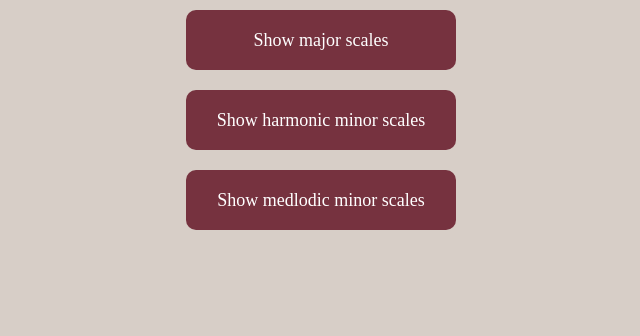
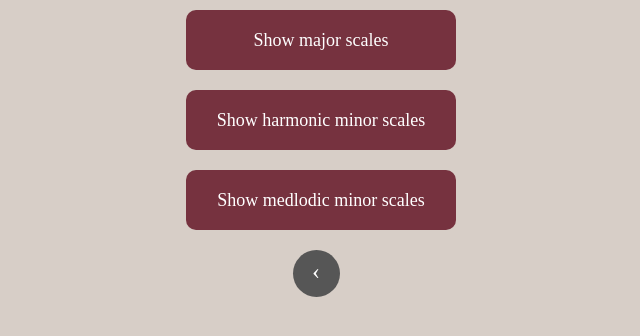
Before and after one commit to throwpedro/scales-frontend, a React app: page /scales in a window 1280 px wide. Shown: the top 336 px of the page, without its empty margins (324-964 px from the left). Built offline with nearby package versions, Linux system fonts and the light colour scheme.

Commit message:
Added back to frontpage button.

```diff
--- a/src/components/ScaleSelector/ScaleSelector.jsx
+++ b/src/components/ScaleSelector/ScaleSelector.jsx
@@ -2,7 +2,6 @@ import React, { Component } from 'react'
 import Scales from '../Scales/Scales';
 import Button from '../../Reuse/Button';
 import BackButton from '../../Reuse/BackButton';
-
 import './ScaleSelector.scss';
 
 class ScaleSelector extends Component {
@@ -14,23 +13,29 @@ class ScaleSelector extends Component {
             showHarmonicMinorScales: false,
             showMelodicMinorScales: false,
             showScaleButtons: true,
-            showBackButton: false,
+            showBackToScalesButton: false,
         }
 
         this.handleToggleMajorScales = this.handleToggleMajorScales.bind(this);
         this.handleToggleHarmonicMinorScales = this.handleToggleHarmonicMinorScales.bind(this);
         this.handleToggleMelodicMinorScales = this.handleToggleMelodicMinorScales.bind(this);
-        this.handleBackButtonClick = this.handleBackButtonClick.bind(this);
+        this.handleBackToScalesClick = this.handleBackToScalesClick.bind(this);
+        this.routeChange = this.routeChange.bind(this);
     }
 
-    handleBackButtonClick() {
+    handleBackToScalesClick() {
         this.setState(prevState => ({
             showScaleButtons: true,
-            showBackButton: false,
+            showBackToScalesButton: false,
             showMajorScales: false,
             showHarmonicMinorScales: false,
             showMelodicMinorScales: false,
         }));
+    }
+
+    routeChange() {
+        let path = `/`;
+        this.props.history.push(path);
     }
 
     handleToggleMajorScales() {
@@ -38,7 +43,7 @@ class ScaleSelector extends Component {
             showMajorScales: !prevState.showMajorScales,
             showHarmonicMinorScales: false,
             showMelodicMinorScales: false,
-            showBackButton: true,
+            showBackToScalesButton: true,
             showScaleButtons: false,
         }));
     }
@@ -48,7 +53,7 @@ class ScaleSelector extends Component {
             showHarmonicMinorScales: !prevState.showHarmonicMinorScales,
             showMajorScales: false,
             showMelodicMinorScales: false,
-            showBackButton: true,
+            showBackToScalesButton: true,
             showScaleButtons: false,
         }));
     }
@@ -58,13 +63,13 @@ class ScaleSelector extends Component {
             showMelodicMinorScales: !prevState.showMelodicMinorScales,
             showMajorScales: false,
             showHarmonicMinorScales: false,
-            showBackButton: true,
+            showBackToScalesButton: true,
             showScaleButtons: false,
         }));
     }
 
     render() {
-        const {showBackButton, showScaleButtons} = this.state;
+        const {showBackToScalesButton, showScaleButtons } = this.state;
         return(
             <div className="scale-selector">
                 <Scales
@@ -94,11 +99,15 @@ class ScaleSelector extends Component {
                     />
                 </div>
                 : null }
-                { showBackButton ?
+                { showBackToScalesButton ?
                     <BackButton
-                        onClick={this.handleBackButtonClick}
+                        onClick={this.handleBackToScalesClick}
                     />
-                : null }
+                :
+                    <BackButton
+                        onClick={this.routeChange}
+                    />
+                }
             </div>
         );
     }
```
